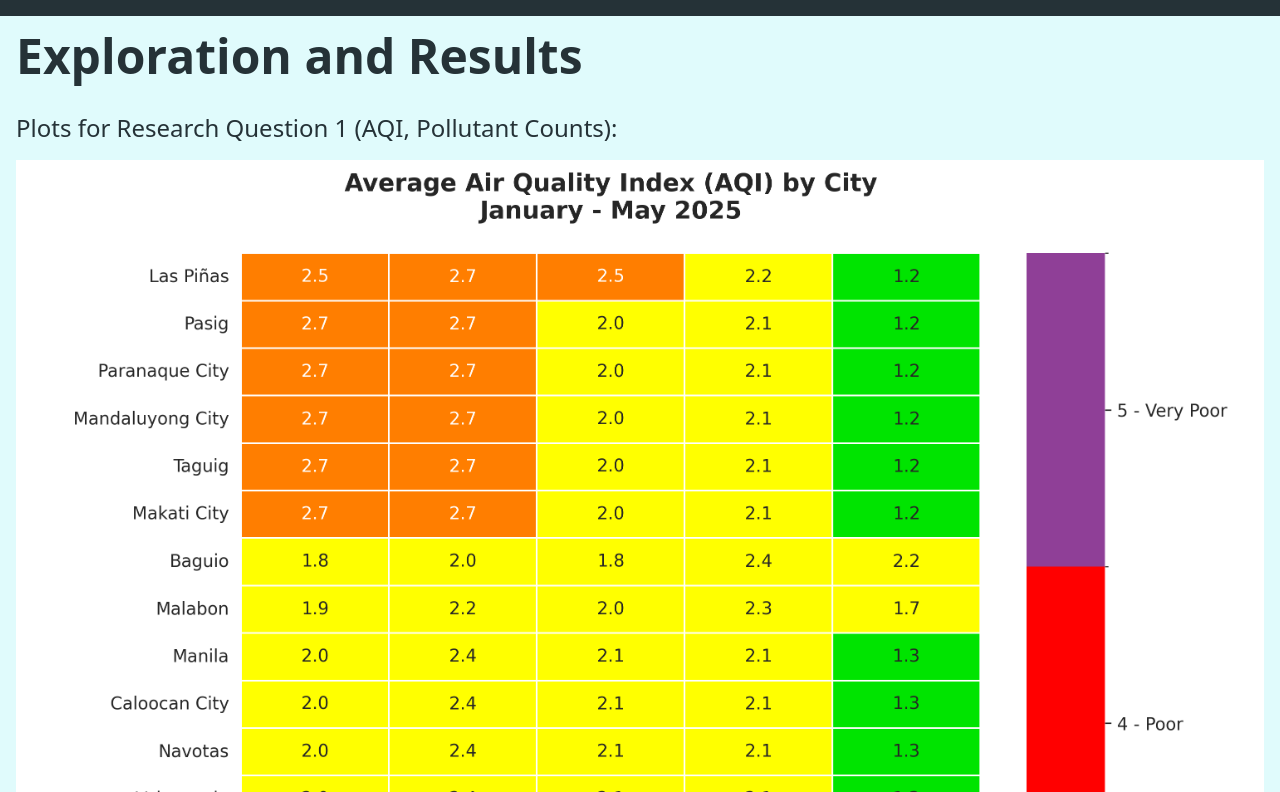
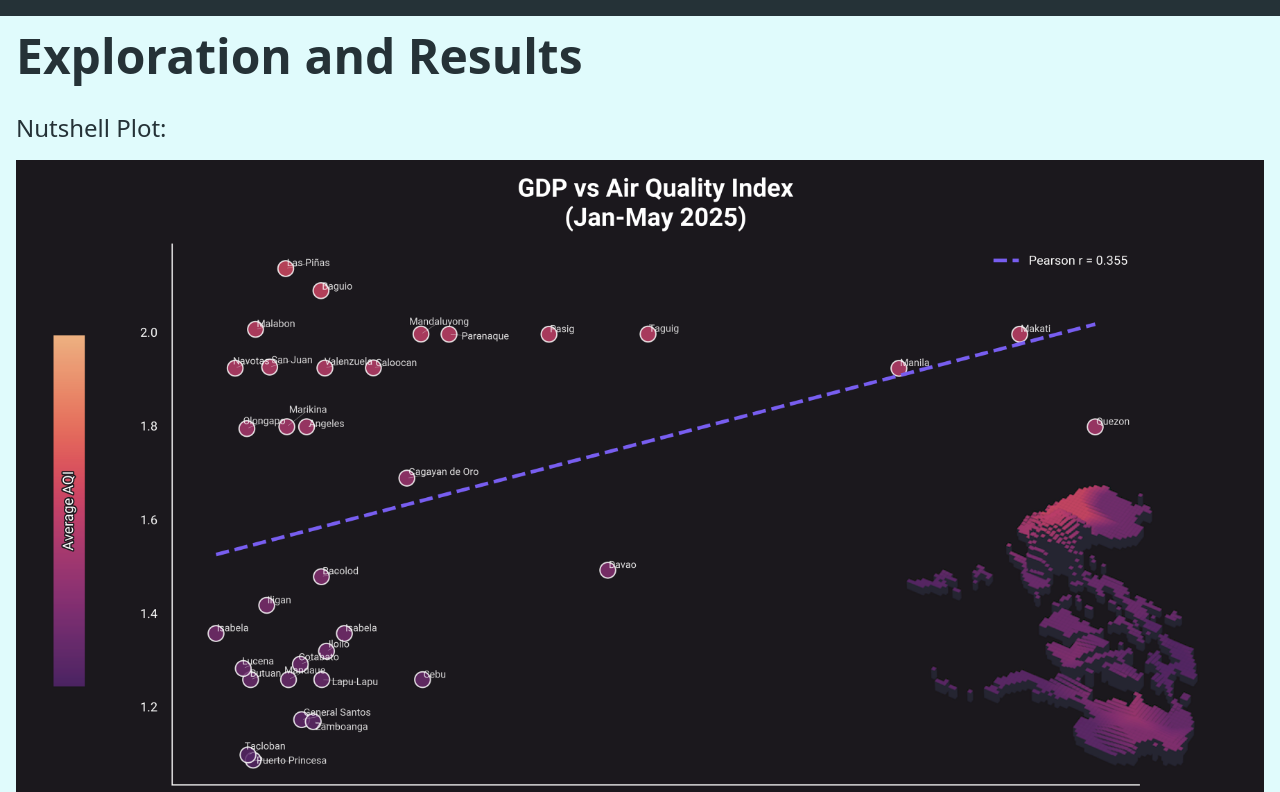
Before and after one commit to mcjefdreal/michair-jurban, a SvelteKit app: page / in a window 1280 px wide. Shown: the part 1668-2460 px from the top of the page. Built offline with nearby package versions, Linux system fonts and the light colour scheme.

Commit message:
feat: add nutshell plot

```diff
--- a/src/routes/+page.svelte
+++ b/src/routes/+page.svelte
@@ -3,6 +3,7 @@
     import AQITrends from "$lib/assets/plots/aqi_trends_2025.png";
     import PollutantTrends from "$lib/assets/plots/pollutant_trends_2025.png";
     import GDPAQICorrelation from "$lib/assets/plots/gdp_aqi_correlation.png";
+    import Nutshell from "$lib/assets/plots/nutshellplot.png";
 </script>
 <div class="flex flex-col">
     <div class="absolute top-0 h-screen w-full z-1 overflow-hidden">
@@ -67,11 +68,18 @@
 
     <div class="z-20 text-left text-jet-black flex flex-col gap-4 text-center shadow-lg bg-light-cyan p-4">
         <h1 class="font-bold text-5xl mb-4">Exploration and Results</h1>
+
+        <p class="text-2xl">
+            Nutshell Plot:
+        </p>
+        <img src={Nutshell} alt="Nutshell plot"/>
+
         <p class="text-2xl">
             Plots for Research Question 1 (AQI, Pollutant Counts):
         </p>
         <img src={AQITrends} alt="AQI plot"/>
         <img src={PollutantTrends} alt="Pollutant bar graph"/>
+
         <p class="text-2xl">
             Plot for Research Question 2 (GDP-AQI Correlation):
         </p>
```
Also changed, not shown: src/lib/assets/plots/nutshellplot.png (added).
